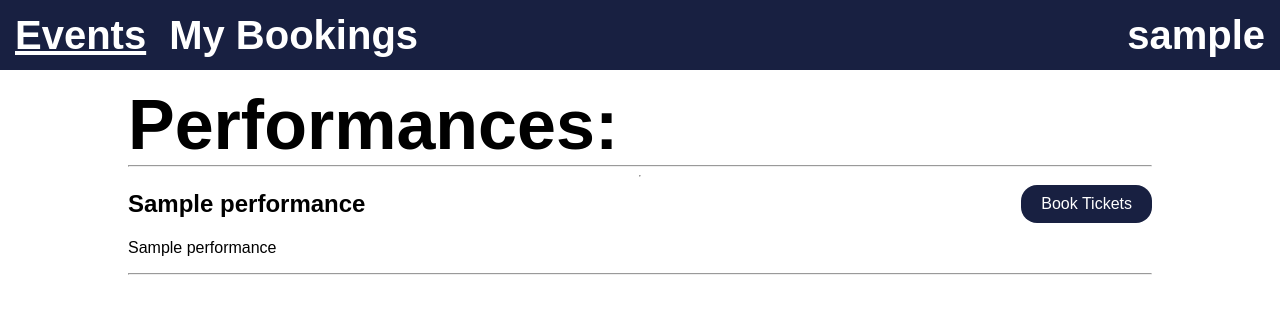
After one commit to GeorgeCooke8809/Theatre-Booking, a Flask app: template templates/visitor-events.html in a window 1280 px wide. The commit adds this page. Shown: the top 314 px of the page. Run offline with Flask 3, Linux system fonts and the light colour scheme; the template is opened without the code that fills it: most values are stand-ins (such as "Sample title", 1, 10 or a date in 2020); parts of the project's set-up code (start-up, migrations or seed data) failed here and were passed over.

Commit message:
Made user dashbaord and show performances. Also changed admin dahboard to show all performances

```diff
--- a/main.py
+++ b/main.py
@@ -3,6 +3,7 @@ import logging
 import flask
 from flask import Flask, request, redirect, url_for, send_from_directory, flash
 from api import api
+import datetime
 
 logging.basicConfig(level=logging.DEBUG, filename="log.log", filemode="w",
                         format="%(asctime)s - %(levelname)s - %(message)s")
@@ -37,13 +38,30 @@ def visitor_dashboard():
 
     if userID == "None":
         return redirect("/")
-    return f"<h1>Visitor Dashboard - {userID = }</h1>"
+    return flask.render_template("visitor-events.html",
+                                 userID=userID,
+                                 userName = data.get_user_name(userID),
+                                 performances = data.get_all_performances()
+                                )
+
+@app.route("/visitor-bookings", methods=["GET"])
+def visitor_bookings():
+    userID = flask.request.args.get("uid", default="None", type=int)
+
+    return f"<h1>Visitor bookings - {userID = }</h1>"
+
+@app.route("/performance-showings", methods = ["GET"])
+def performance_showings():
+    userID = flask.request.args.get("uid", default="None", type=int)
+    performanceID = flask.request.args.get("pid", default="None", type=int)
+
+    return f"<h1>Performance Showings - {userID = }, {performanceID = }</h1>"
 
 # --------------------------- Admin Sections ---------------------------
 
 @app.route("/admin-dashboard", methods = ["GET"])
 def admin_dashboard():
-    performances = data.get_all_performances()
+    performances = data.get_all_performances(date_from=datetime.date(year=1, month=1, day=1))
     showings = []
 
     for performance in performances:
@@ -57,7 +75,7 @@ def admin_dashboard():
                                  performances=performances,
                                  showings=showings,
                                  length = len(performances)
-                                 )
+                                )
 
 @app.route("/admin-add-event", methods = ["GET"])
 def admin_add_event():
--- a/static/css/admin-dashboard.css
+++ b/static/css/admin-dashboard.css
@@ -112,3 +112,7 @@ hr{
 .showing-detail-text p{
     margin: 0px;
 }
+
+input{
+    cursor: pointer;
+}
--- /dev/null
+++ b/static/css/visitor-events.css
@@ -0,0 +1,32 @@
+#performances-heading{
+    font-size: 70px;
+    margin: 0px;
+    margin-top: 15px;
+}
+
+#performances-heading hr{
+    margin: 0px;
+}
+
+.performance-top-row{
+    justify-content: space-between;
+}
+
+.performance-top-row h2{
+    margin: 0px;
+}
+
+.performance-top-row a{
+    all: unset;
+    display: flex;
+
+    background-color: #182041;
+    padding: 10px 20px;
+    border-radius: 1rem;
+    color: white;
+    cursor: pointer;
+}
+
+.performance-top-row a:hover{
+    background-color: #1e284e;
+}
--- a/templates/admin-dashboard.html
+++ b/templates/admin-dashboard.html
@@ -35,7 +35,7 @@
 
                 <div class="add-showing-container">
                     <h3 class="new-showing-subtitle">Add new showing:</h3>
-                    <input onchange='addShowing(this.value, "{{ performances[index][0] }}")' type="date">
+                    <input onchange='addShowing(this.value, "{{ performances[index][0] }}")' type="date" onkeydown="return false">
                 </div>
 
 
--- /dev/null
+++ b/templates/visitor-events.html
@@ -0,0 +1,47 @@
+<!DOCTYPE html>
+<html lang="en">
+    <head>
+        <meta charset="UTF-8">
+        <meta name="viewport" content="width=device-width, initial-scale=1.0">
+        <title>Collyer's Theatre Booking - Events</title>
+
+        <link rel="stylesheet" type="text/css" href="static/css/common.css">
+        <link rel="stylesheet" type="text/css" href="static/css/visitor-events.css">
+        <link rel="shortcut icon" type="image/x-icon" href="static/img/favicon.ico">
+
+        <script defer src="static/js/common.js"></script>
+    </head>
+
+    <header>
+        <nav id="navigation-bar">
+            <ul>
+                <li><a href="#" class="nav-button current">Events</a></li>
+                <li><a href="./visitor-bookings?uid={{ userID }}" class="nav-button">My Bookings</a></li>
+            </ul>
+        </nav>
+
+        <a id="logout" class="nav-button" href=".">{{ userName }}</a>
+    </header>
+
+    <body>
+        <div id="header-spacer"></div>
+
+        <h1 id="performances-heading">Performances:<hr></h1>
+        <hr>
+
+        {% for performance in performances: %}
+            <div class="performance">
+                <div class="inline performance-top-row">
+                    <h2>{{ performance[1] }}</h2>
+                    <a href="/performance-showings?uid={{ userID}}&&pid={{ performance[0] }}">Book Tickets</a>
+                </div>
+
+                <p class="performance-description">{{ performance[2] }}</p>
+
+                <hr>
+            </div>
+        {% endfor %}
+
+        <div id="flash-container"></div>
+    </body>
+</html>
```
Also changed, not shown: backend.py (+22 -3 lines).
